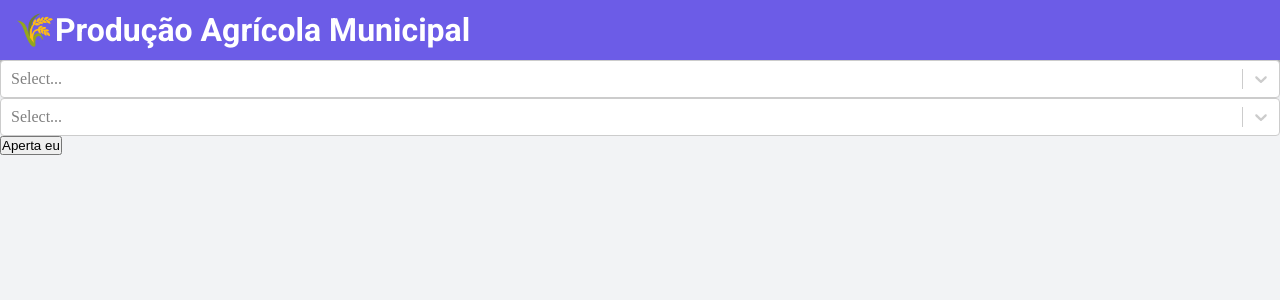
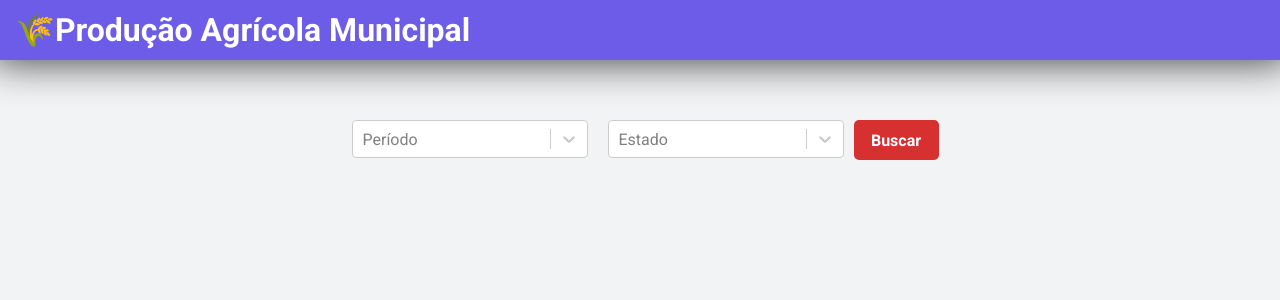
Before and after one commit to decobeto/dados-covid-19-brasil, a React (Create React App) app: page / in a window 1280 px wide. Shown: the top 300 px of the page. Built offline with nearby package versions, Linux system fonts and the light colour scheme.

Commit message:
Adição correta das variáveis para o get da api e mudança de layout das buscas

```diff
--- a/src/App.js
+++ b/src/App.js
@@ -11,19 +11,46 @@ const Section = styled.section`
   background-color: #F2F3F5;
 `
 
+const Container = styled.div`
+  flex: 1;
+  display: flex;
+  justify-content: center;
+  align-itens: center;
+  padding-top: 60px;
+`
+
+const Selection = styled(Select)`
+  width: 20%;
+  font-family: 'Roboto';
+  padding-left: 10px;
+  padding-right: 10px;
+`
+
+const Button = styled.input`
+  background-color: #d63031;
+  border: none;
+  color: white;
+  font-family: 'Roboto';
+  font-weight: 700;
+  font-size: 1rem;
+  width: 85px;
+  height: 40px;
+  border-radius: 5px;
+`
+
 function App() {
   const [data, setData] = useState()
   const [selectedPeriod, setSelectedPeriod] = useState('')
   const [selectedState, setSelectedState] = useState('')
   const [isSending, setIsSending] = useState(false)
 
-  const sendRequest = useCallback(async ({selectedPeriod, selectedState}) => {
+  const sendRequest = useCallback(async () => {
     if (isSending) return
     setIsSending(true)
     const request = await api.get(`/api/v3/agregados/1613/periodos/${selectedPeriod.value}/variaveis/2313%7C1002313%7C216%7C1000216%7C214%7C112%7C215%7C1000215?localidades=N3[${selectedState.value}]&classificacao=82[all]`)
     setData(request.data)
     setIsSending(false)
-  }, [isSending])
+  }, [isSending, selectedPeriod, selectedState])
 
   console.log(data)
   console.log(selectedState.value)
@@ -33,11 +60,11 @@ function App() {
     <>
       <Section>
         <Navbar />
-        <div>
-          <Select options={period} value={selectedPeriod} onChange={setSelectedPeriod} />
-          <Select options={state} value={selectedState} onChange={setSelectedState} />
-          <input value='Aperta eu' type={"button"} disabled={isSending} onClick={() => sendRequest({selectedPeriod, selectedState})} />
-        </div>
+        <Container>
+          <Selection options={period} value={selectedPeriod} onChange={setSelectedPeriod} placeholder={"Período"} />
+          <Selection options={state} value={selectedState} onChange={setSelectedState} placeholder={"Estado"} />
+          <Button value='Buscar' type={"button"} disabled={isSending} onClick={sendRequest} />
+        </Container>
       </Section>
     </>
   );
```
